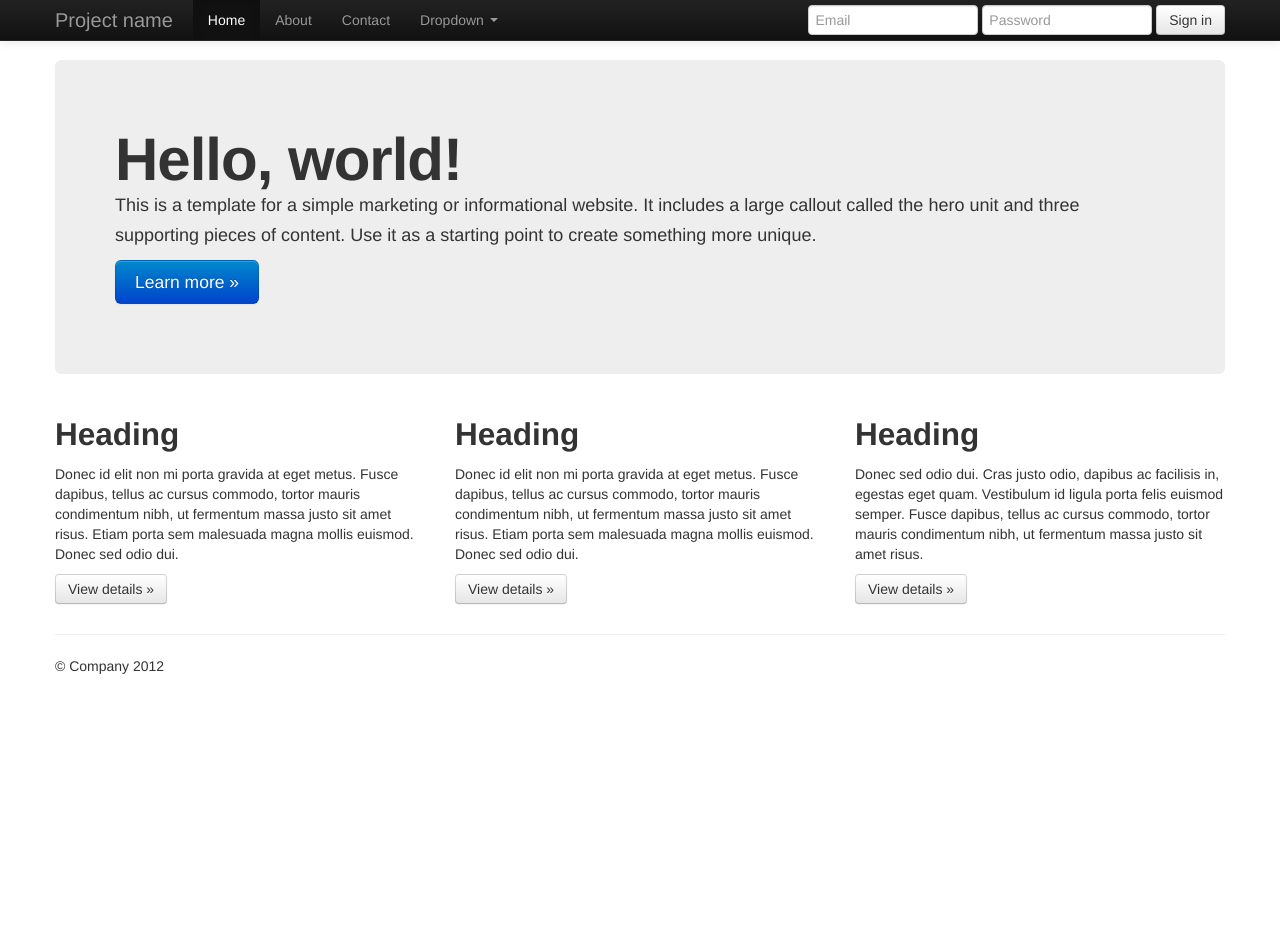
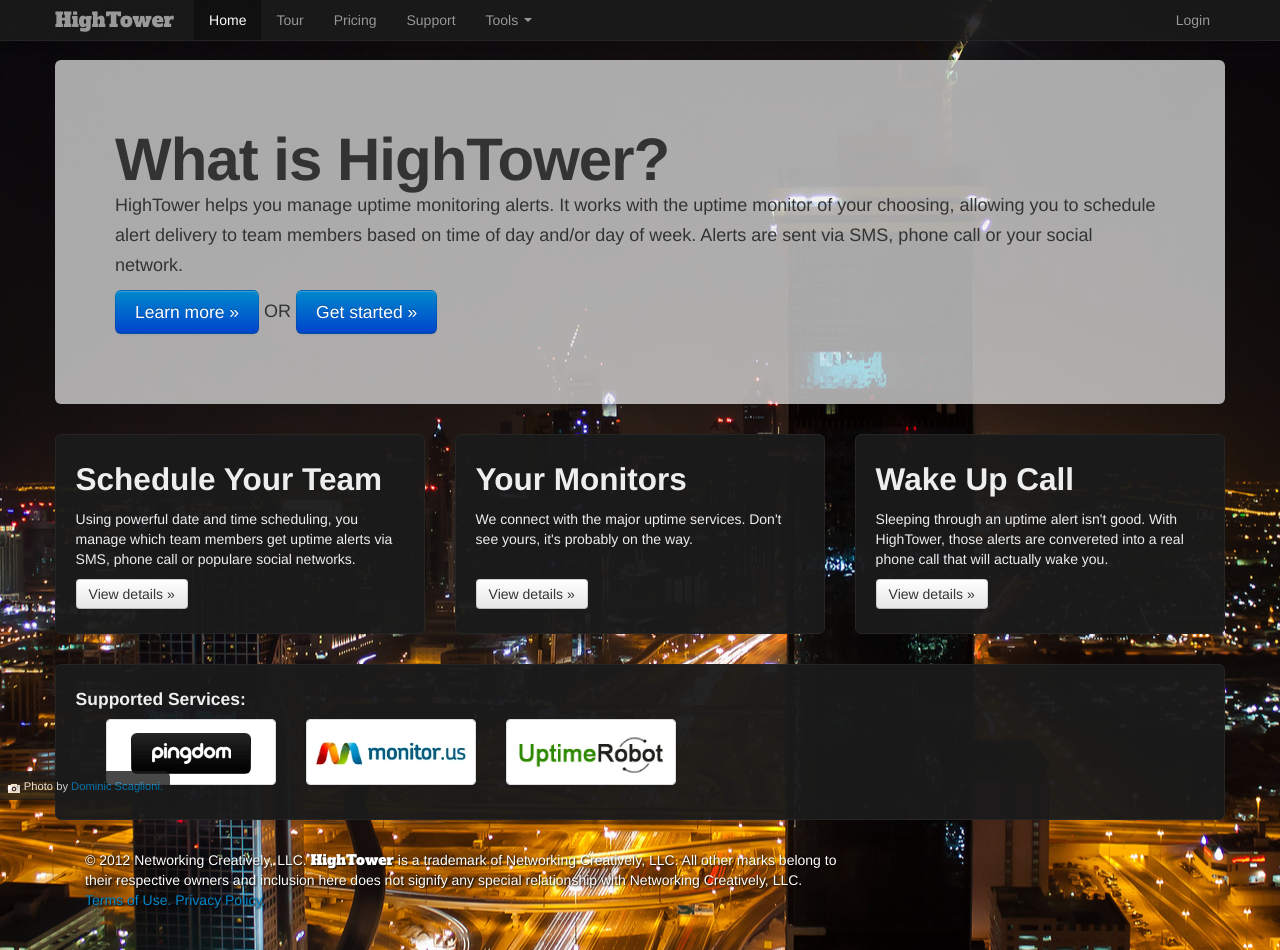
Before and after one commit to CreativeNotice/hightower.io, a plain HTML site: page design.html in a window 1280 px wide. Before the commit the page ends 800 px from the top, so only its background shows below. Drawn offline with nearby package versions, Linux system fonts and the light colour scheme.

Commit message:
The HT design

```diff
--- /dev/null
+++ b/assets/css/app.css
@@ -0,0 +1,45 @@
+/* Fonts */
+@import url(http://fonts.googleapis.com/css?family=Alfa+Slab+One);
+
+/* General Styles */
+body 		{ padding-top: 60px; padding-bottom: 40px;
+				background: #000 url(../img/layout/6948184520_b6b6c89ad8_k.jpg) center center no-repeat;}
+.brand 		{ font-family: "Alfa Slab One","Times New Roman", serif; }
+hr.muted 	{ border-top-color: black; border-bottom-color: #333; }
+.img-credit { color: white; background: rgba(27,27,27,1); opacity: 0.8; padding:0.4em 0.6em; font-size: 0.8em;
+				position: fixed; bottom: 0; border-top-right-radius: 6px; }
+
+/* Bootstrap Major Block Type Transparancies */
+.navbar-inverse
+.navbar-inner 	{ background: rgba(27,27,27,0.9); }
+.hero-unit 		{ background: rgba(238,238,238,0.7); /* = #eeeeee*/ }
+.ht-bg 			{ background: rgba(27,27,27,0.96); border: 1px solid #252525;
+					border-radius: 6px; color: #eeeeee; padding: 1em 1.4em; }
+
+/* Supported Services Block */
+.supported-services 		{ margin-top: 30px; }
+.supported-services ul 		{ margin: 0; padding: 0;  }
+.supported-services ul li 	{ list-style: none; }
+.supported-services
+ul.thumbnails li 			{ background:white; border-radius: 6px; }
+.supported-services
+ul.thumbnails li a 			{ min-height: 4em; line-height: 4em; text-align: center; }
+.supported-services
+ul.thumbnails img 			{ display:inline; }
+
+/* Footer */
+footer 			{ margin-top: 30px; color:#fff; text-shadow: 1px 1px 2px #000; }
+footer p 		{ margin: 0;}
+footer .ht-bg 	{ opacity: 0.5; }
+
+/* Device Specific */
+
+/* Portrait tablet to landscape and desktop */
+@media (min-width: 768px) and (max-width: 979px) {
+	body { padding-top: 0; }
+}
+
+/* Landscape phone to portrait tablet */
+@media (max-width: 767px) {
+	body { padding-top: 0; }
+ }
--- a/design.html
+++ b/design.html
@@ -1,38 +1,27 @@
-
 <!DOCTYPE html>
 <html lang="en">
 	<head>
 		<meta charset="utf-8">
-    <title>Bootstrap, from Twitter</title>
+		<title>HighTower || Connecting your favorite APIs.</title>
 		<meta name="viewport" content="width=device-width, initial-scale=1.0">
 		<meta name="description" content="">
 		<meta name="author" content="">
-
-    <!-- Le styles -->
 		<link href="assets/css/bootstrap.css" rel="stylesheet">
-    <style type="text/css">
-      body {
-        padding-top: 60px;
-        padding-bottom: 40px;
-      }
-    </style>
 		<link href="assets/css/bootstrap-responsive.css" rel="stylesheet">
+		<link href="assets/css/app.css" rel="stylesheet">
 
 		<!-- HTML5 shim, for IE6-8 support of HTML5 elements -->
 		<!--[if lt IE 9]>
 			<script src="http://html5shim.googlecode.com/svn/trunk/html5.js"></script>
 		<![endif]-->
 
-    <!-- Fav and touch icons -->
 		<link rel="apple-touch-icon-precomposed" sizes="144x144" href="assets/ico/apple-touch-icon-144-precomposed.png">
 		<link rel="apple-touch-icon-precomposed" sizes="114x114" href="assets/ico/apple-touch-icon-114-precomposed.png">
 		<link rel="apple-touch-icon-precomposed" sizes="72x72" href="assets/ico/apple-touch-icon-72-precomposed.png">
 		<link rel="apple-touch-icon-precomposed" href="assets/ico/apple-touch-icon-57-precomposed.png">
 		<link rel="shortcut icon" href="assets/ico/favicon.png">
 	</head>
-
 	<body>
-
 		<div class="navbar navbar-inverse navbar-fixed-top">
 			<div class="navbar-inner">
 				<div class="container">
@@ -41,87 +30,85 @@
 						<span class="icon-bar"></span>
 						<span class="icon-bar"></span>
 					</a>
-          <a class="brand" href="#">Project name</a>
+					<a class="brand" href="#">HighTower</a>
 					<div class="nav-collapse collapse">
 						<ul class="nav">
 							<li class="active"><a href="#">Home</a></li>
-              <li><a href="#about">About</a></li>
-              <li><a href="#contact">Contact</a></li>
+							<li><a href="#about">Tour</a></li>
+							<li><a href="#contact">Pricing</a></li>
+							<li><a href="#contact">Support</a></li>
 							<li class="dropdown">
-                <a href="#" class="dropdown-toggle" data-toggle="dropdown">Dropdown <b class="caret"></b></a>
+								<a href="#" class="dropdown-toggle" data-toggle="dropdown">Tools <b class="caret"></b></a>
 								<ul class="dropdown-menu">
-                  <li><a href="#">Action</a></li>
-                  <li><a href="#">Another action</a></li>
-                  <li><a href="#">Something else here</a></li>
+									<li class="nav-header">Manage</li>
+									<li><a href="#">Observers</a></li>
+									<li><a href="#">Contacts</a></li>
 									<li class="divider"></li>
-                  <li class="nav-header">Nav header</li>
-                  <li><a href="#">Separated link</a></li>
-                  <li><a href="#">One more separated link</a></li>
+									<li class="nav-header">Account</li>
+									<li><a href="#">Me</a></li>
+									<li><a href="#">Billing</a></li>
+									<li><a href="#">Logout</a></li>
 								</ul>
 							</li>
 						</ul>
-            <form class="navbar-form pull-right">
-              <input class="span2" type="text" placeholder="Email">
-              <input class="span2" type="password" placeholder="Password">
-              <button type="submit" class="btn">Sign in</button>
-            </form>
-          </div><!--/.nav-collapse -->
+						<ul class="nav pull-right">
+							<li class=""><a href="#">Login</a></li>
+						</ul>
 					</div>
 				</div>
 			</div>
-
+		</div>
 		<div class="container">
-
-      <!-- Main hero unit for a primary marketing message or call to action -->
 			<div class="hero-unit">
-        <h1>Hello, world!</h1>
-        <p>This is a template for a simple marketing or informational website. It includes a large callout called the hero unit and three supporting pieces of content. Use it as a starting point to create something more unique.</p>
-        <p><a class="btn btn-primary btn-large">Learn more &raquo;</a></p>
+				<h1>What is HighTower?</h1>
+				<p>HighTower helps you manage uptime monitoring alerts. It works with the uptime monitor of your choosing, allowing you to schedule alert delivery to team members based on time of day and/or day of week. Alerts are sent via SMS, phone call or your social network.</p>
+				<p><a class="btn btn-primary btn-large">Learn more &raquo;</a> OR <a class="btn btn-primary btn-large">Get started &raquo;</a></p>
 			</div>
-
-      <!-- Example row of columns -->
 			<div class="row">
 				<div class="span4">
-          <h2>Heading</h2>
-          <p>Donec id elit non mi porta gravida at eget metus. Fusce dapibus, tellus ac cursus commodo, tortor mauris condimentum nibh, ut fermentum massa justo sit amet risus. Etiam porta sem malesuada magna mollis euismod. Donec sed odio dui. </p>
-          <p><a class="btn" href="#">View details &raquo;</a></p>
-        </div>
-        <div class="span4">
-          <h2>Heading</h2>
-          <p>Donec id elit non mi porta gravida at eget metus. Fusce dapibus, tellus ac cursus commodo, tortor mauris condimentum nibh, ut fermentum massa justo sit amet risus. Etiam porta sem malesuada magna mollis euismod. Donec sed odio dui. </p>
-          <p><a class="btn" href="#">View details &raquo;</a></p>
-       </div>
-        <div class="span4">
-          <h2>Heading</h2>
-          <p>Donec sed odio dui. Cras justo odio, dapibus ac facilisis in, egestas eget quam. Vestibulum id ligula porta felis euismod semper. Fusce dapibus, tellus ac cursus commodo, tortor mauris condimentum nibh, ut fermentum massa justo sit amet risus.</p>
+					<div class="ht-bg">
+						<h2>Schedule Your Team</h2>
+						<p>Using powerful date and time scheduling, you manage which team members get uptime alerts via SMS, phone call or populare social networks.</p>
 						<p><a class="btn" href="#">View details &raquo;</a></p>
 					</div>
 				</div>
-
-      <hr>
-
+				<div class="span4">
+					<div class="ht-bg">
+						<h2>Your Monitors</h2>
+						<p>We connect with the major uptime services. Don't see yours, it's probably on the way.<br><br></p>
+						<p><a class="btn" href="#">View details &raquo;</a></p>
+					</div>
+			 </div>
+				<div class="span4">
+					<div class="ht-bg">
+						<h2>Wake Up Call</h2>
+						<p>Sleeping through an uptime alert isn't good. With HighTower, those alerts are convereted into a real phone call that will actually wake you.</p>
+						<p><a class="btn" href="#">View details &raquo;</a></p>
+					</div>
+				</div>
+			</div>
+			<div class="row supported-services">
+				<div class="span12">
+					<div class="ht-bg">
+						<h4>Supported Services:</h4>
+						<ul class="thumbnails">
+							<li class="span2"><a href="#" class="thumbnail"><img src="assets/img/content/brands/pingdom.png" class="img-rounded" alt=""></a></li>
+							<li class="span2"><a href="#" class="thumbnail"><img src="assets/img/content/brands/monitor-us.png" alt=""></a></li>
+							<li class="span2"><a href="#" class="thumbnail"><img src="assets/img/content/brands/uptime-robot.png" alt=""></a></li>
+						</ul>
+					</div>
+				</div>
+			</div>
 			<footer>
-        <p>&copy; Company 2012</p>
+					<p class="span8">
+						&copy; 2012 Networking Creatively, LLC. <span class="brand">HighTower</span> is a trademark of Networking Creatively, LLC. All other marks belong to their respective owners and inclusion here does not signify any special relationship with Networking Creatively, LLC.<br>
+						<a href="#">Terms of Use.</a> <a href="#">Privacy Policy.</a>
+					</p>
 			</footer>
 
 		</div> <!-- /container -->
-
-    <!-- Le javascript
-    ================================================== -->
-    <!-- Placed at the end of the document so the pages load faster -->
-    <script src="assets/js/jquery.js"></script>
-    <script src="assets/js/bootstrap-transition.js"></script>
-    <script src="assets/js/bootstrap-alert.js"></script>
-    <script src="assets/js/bootstrap-modal.js"></script>
-    <script src="assets/js/bootstrap-dropdown.js"></script>
-    <script src="assets/js/bootstrap-scrollspy.js"></script>
-    <script src="assets/js/bootstrap-tab.js"></script>
-    <script src="assets/js/bootstrap-tooltip.js"></script>
-    <script src="assets/js/bootstrap-popover.js"></script>
-    <script src="assets/js/bootstrap-button.js"></script>
-    <script src="assets/js/bootstrap-collapse.js"></script>
-    <script src="assets/js/bootstrap-carousel.js"></script>
-    <script src="assets/js/bootstrap-typeahead.js"></script>
-
+		<div class="img-credit"><i class="icon icon-white icon-camera"></i> Photo by <a href="http://www.flickr.com/people/dominic-scaglioni/">Dominic Scaglioni.</a></div>
+		<script src="https://ajax.googleapis.com/ajax/libs/jquery/1.8.3/jquery.min.js"></script>
+		<script src="assets/js/bootstrap.min.js"></script>
 	</body>
 </html>
```
Also changed, not shown: assets/img/content/brands/monitor-us.png (added), assets/img/content/brands/pingdom.png (added), assets/img/content/brands/uptime-robot.png (added), assets/img/layout/6948184520_b6b6c89ad8_k.jpg (added). Lines whose indentation alone changed are shown as unchanged.
